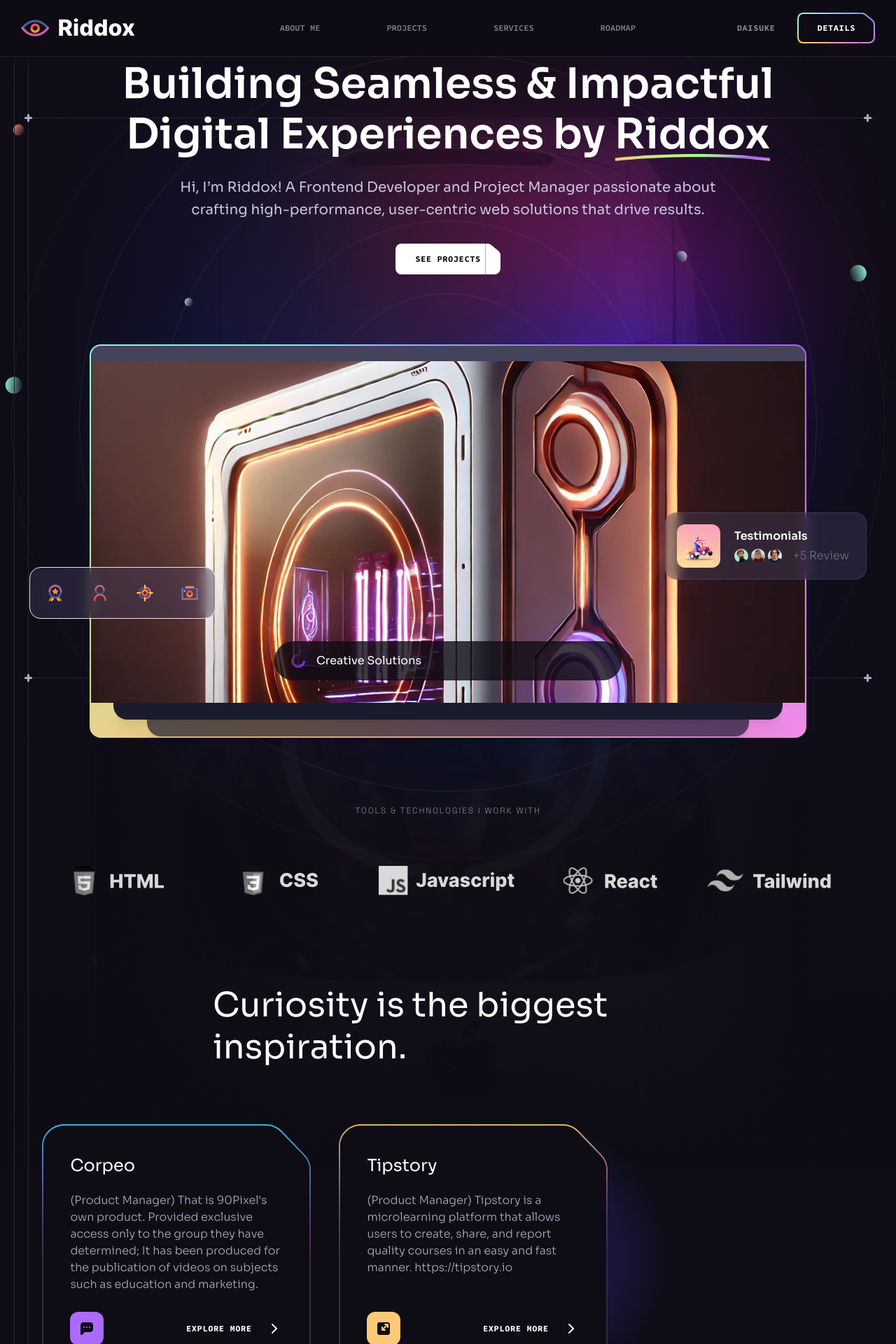
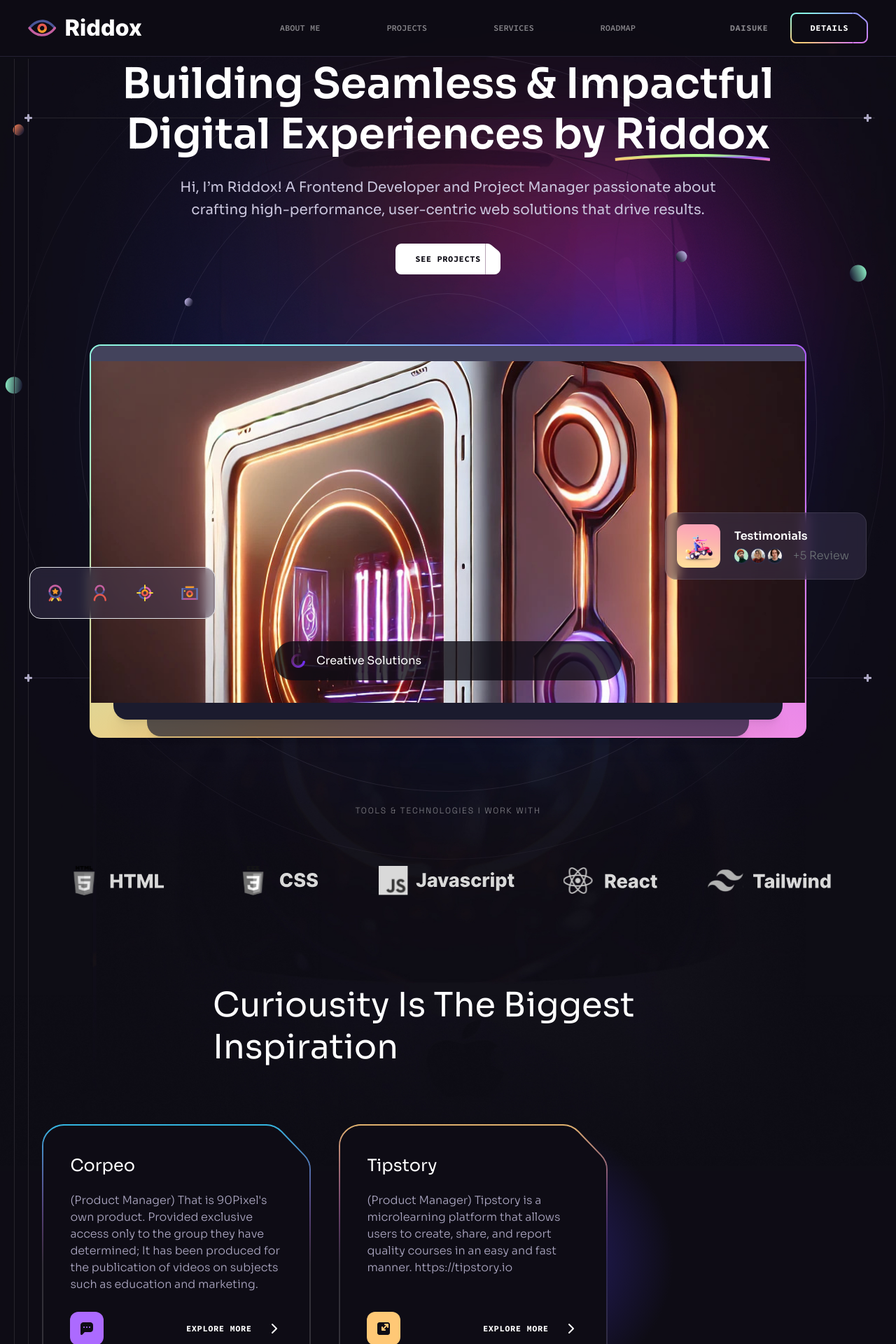
Before and after one commit to Riddox/dev-portfolio, a React (Vite) app: page / in a window 1280 px wide. Shown: the top 1920 px of the page at 70% size. Built offline with nearby package versions, Linux system fonts and the light colour scheme.

Commit message:
header position fix

```diff
--- a/src/components/Header.jsx
+++ b/src/components/Header.jsx
@@ -28,11 +28,11 @@ const Header = () => {
   };
   return (
     <div
-      className={`fixed top-0 left-0 w-full z-50 border-b border-n-6 lg:bg-n-8/90 lg:backdrop-blur-sm ${
-        openNavigation ? "bg-n-8" : "bg-n-8/90"
+      className={`fixed top-0 left-0 w-full z-50  border-b border-n-6 lg:bg-n-8/90 lg:backdrop-blur-sm ${
+        openNavigation ? "bg-n-8" : "bg-n-8/90 backdrop-blur-sm"
       }`}
     >
-      <div className="flex items-center px-5 lg:px-7.5 lx:px-10 max-lg:py-4">
+      <div className="flex items-center px-5 lg:px-7.5 xl:px-10 max-lg:py-4">
         <a className="block w-[12rem] xl:mr-8" href="#hero">
           <img src={riddox} width={190} height={40} alt="Riddox" />
         </a>
--- a/src/components/ProjectsBen.jsx
+++ b/src/components/ProjectsBen.jsx
@@ -12,7 +12,7 @@ const ProjectsBen = () => {
       <div className="container relative z-2">
         <Heading
           className="md:max-w-md lg:max-w-2xl"
-          title="Curiosity is the biggest inspiration."
+          title="Curiousity Is The Biggest Inspiration"
         />
         <div className="flex flex-wrap gap-10 mb-10">
           {benefits.map((item) => (
```
